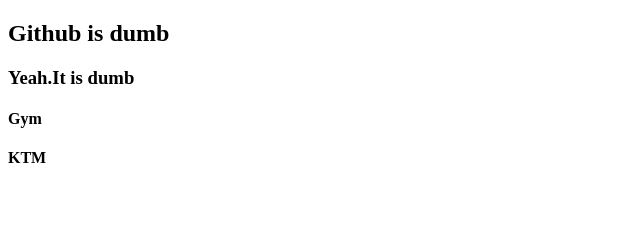
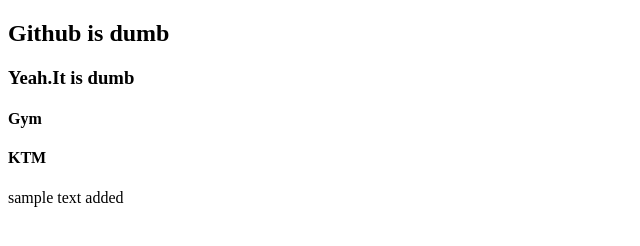
Before and after one commit to Jeethendra54/git-one, a plain HTML site: page index.html in a window 1280 px wide. Shown: the whole page, without its empty margins (0-640 px from the left). Drawn offline with Linux system fonts and the light colour scheme.

Commit message:
paragraph added

```diff
--- a/index.html
+++ b/index.html
@@ -11,5 +11,6 @@
     <h3>Yeah.It is dumb</h3>
     <h4>Gym</h4>
     <h4>KTM</h4>
+    <p>sample text added</p>
 </body>
 </html>
```
